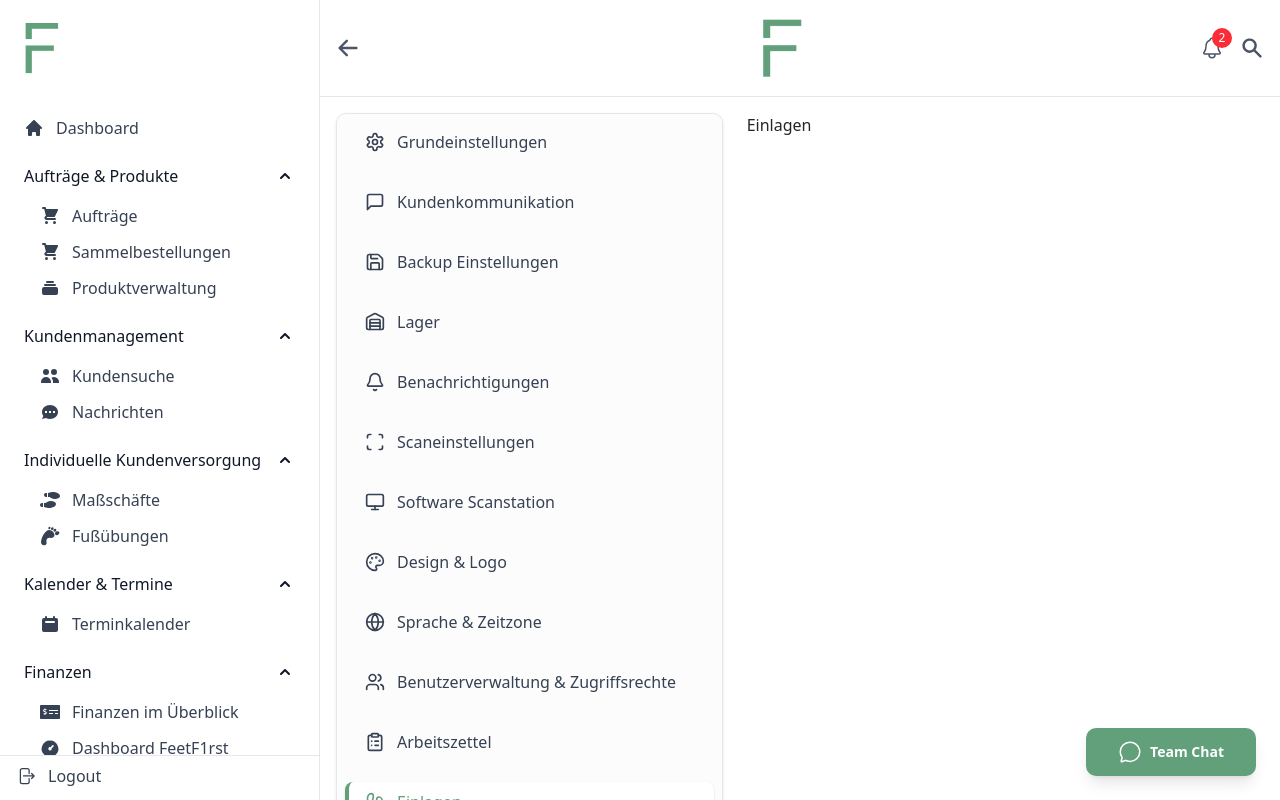
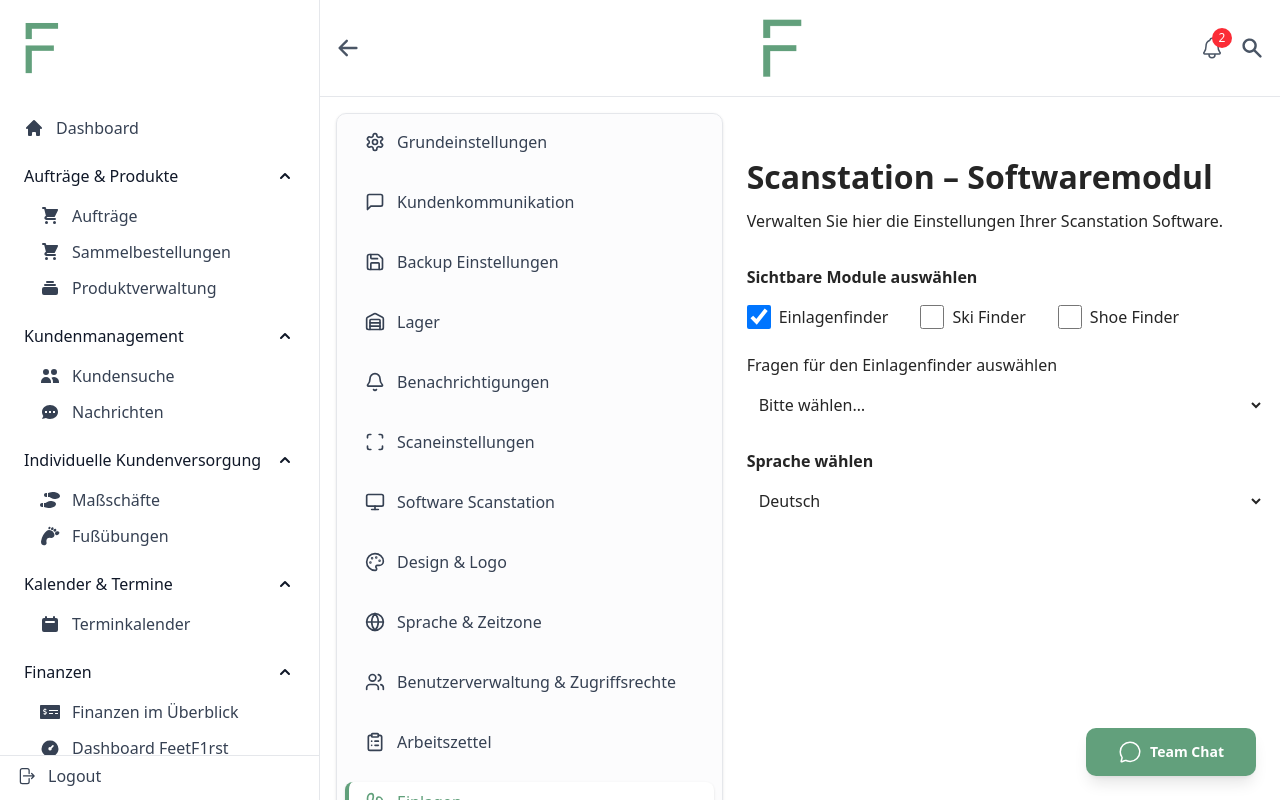
Before and after one commit to backbencherstudio/tdhaemoi-partner-dashbaord, a Next.js app: page /dashboard/settings-profile/einlagen in a window 1280 px wide. Built offline with nearby package versions, Linux system fonts and the light colour scheme; sample sign-in values are in the browser's storage.

Commit message:
setting page some bug fix

```diff
--- a/app/(dashboard)/dashboard/settings-profile/einlagen/page.tsx
+++ b/app/(dashboard)/dashboard/settings-profile/einlagen/page.tsx
@@ -1,9 +1,80 @@
-import React from 'react'
+"use client";
+import React, { useState } from "react";
+
+const modules = [
+  { id: "einlagenfinder", label: "Einlagenfinder" },
+  { id: "skifinder", label: "Ski Finder" },
+  { id: "shoefinder", label: "Shoe Finder" },
+];
 
 export default function EinlagenPage() {
-    return (
-        <div>
-            <h1>Einlagen</h1>
+  const [selectedModules, setSelectedModules] = useState<string[]>(["einlagenfinder"]);
+  const [dropdownValue, setDropdownValue] = useState("");
+
+  const handleModuleChange = (id: string) => {
+    setSelectedModules((prev) =>
+      prev.includes(id)
+        ? prev.filter((m) => m !== id)
+        : [...prev, id]
+    );
+  };
+
+  return (
+    <div style={{ maxWidth: 600, margin: "40px auto", fontFamily: "inherit" }}>
+      <h1 style={{ fontSize: 32, fontWeight: 700, marginBottom: 8 }}>
+        Scanstation – Softwaremodul
+      </h1>
+      <p style={{ marginBottom: 32 }}>
+        Verwalten Sie hier die Einstellungen Ihrer Scanstation Software.
+      </p>
+      <div style={{ marginBottom: 24 }}>
+        <b>Sichtbare Module auswählen</b>
+        <div style={{ display: "flex", flexDirection: "row", gap: 32, marginTop: 16 }}>
+          {modules.map((mod) => (
+            <label key={mod.id} style={{ display: "flex", alignItems: "center", gap: 8 }}>
+              <input
+                type="checkbox"
+                checked={selectedModules.includes(mod.id)}
+                onChange={() => handleModuleChange(mod.id)}
+                style={{ width: 24, height: 24 }}
+              />
+              {mod.label}
+            </label>
+          ))}
         </div>
-    )
+      </div>
+      <div style={{ marginBottom: 24 }}>
+        <label htmlFor="question-dropdown" style={{ fontWeight: 500, marginBottom: 8, display: "block" }}>
+          Fragen für den Einlagenfinder auswählen
+        </label>
+        <select
+          id="question-dropdown"
+          value={dropdownValue}
+          onChange={(e) => setDropdownValue(e.target.value)}
+          style={{ width: "100%", padding: 8 }}
+        >
+          <option value="">Bitte wählen…</option>
+          <option value="einsatz">Für welchen Einsatz sollen die Einlagen verwendet werden?</option>
+          <option value="sportschuh">Für welchen Sportschuh verwenden Sie die Einlagen?</option>
+          <option value="aktivitaet">Welches Aktivitätslevel trifft am besten auf Sie zu?</option>
+          <option value="gesundheit">Haben Sie gesundheitliche Probleme (z. B. Diabetes), die Ihre Fußgesundheit beeinflussen?</option>
+          <option value="gewicht">Wie viel wiegen Sie ungefähr?</option>
+          <option value="schmerzen3d">Haben Sie Schmerzen? Wenn ja, markieren Sie bitte die betroffenen Bereiche auf dem 3D-Modell.</option>
+          <option value="weitere_beschwerden">Haben Sie weitere relevante Beschwerden oder Schmerzen?</option>
+          <option value="gleichgewicht">Haben Sie Probleme mit Gleichgewicht, Gang oder Beweglichkeit?</option>
+          <option value="erwartungen">Welche Erwartungen oder Ziele haben Sie mit den Einlagen?</option>
+          <option value="farbe">Haben Sie eine bevorzugte Farbe für den Überzug Ihrer Einlagen?</option>
+        </select>
+      </div>
+      <div style={{ marginBottom: 24 }}>
+        <b>Sprache wählen</b>
+        <div style={{ marginTop: 8 }}>
+          <select style={{ width: "100%", padding: 8 }} defaultValue="de">
+            <option value="de">Deutsch</option>
+            <option value="en">Englisch</option>
+          </select>
+        </div>
+      </div>
+    </div>
+  );
 }
```
